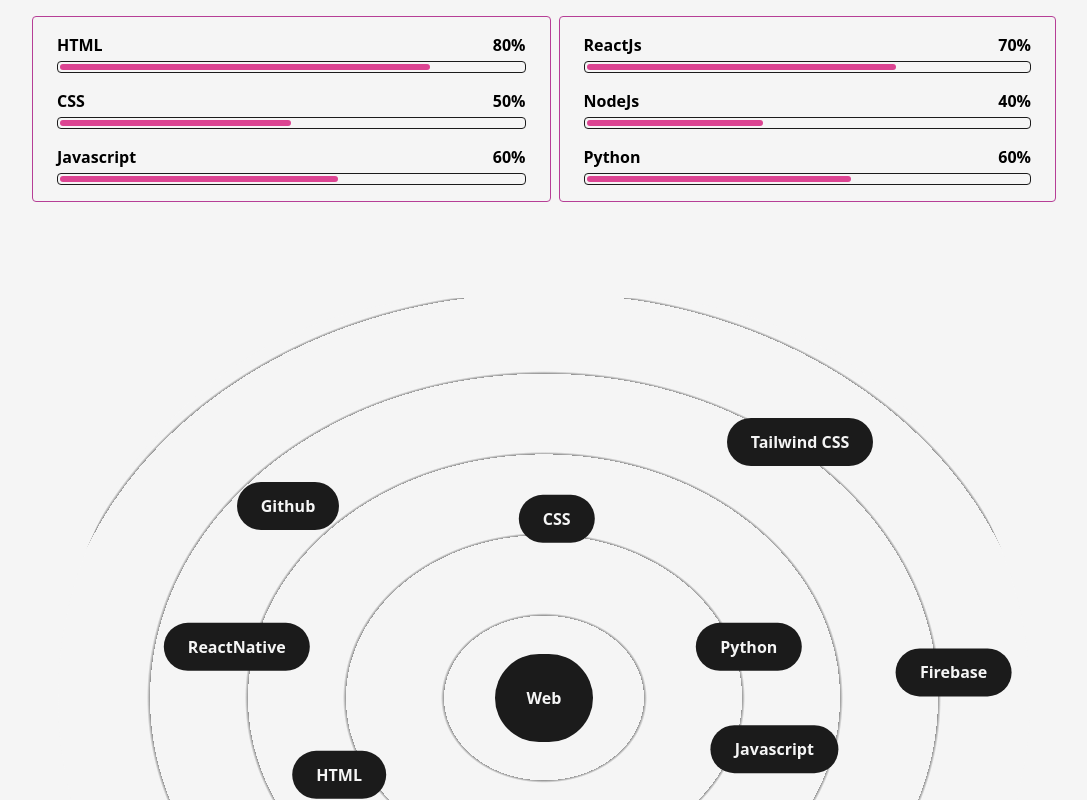
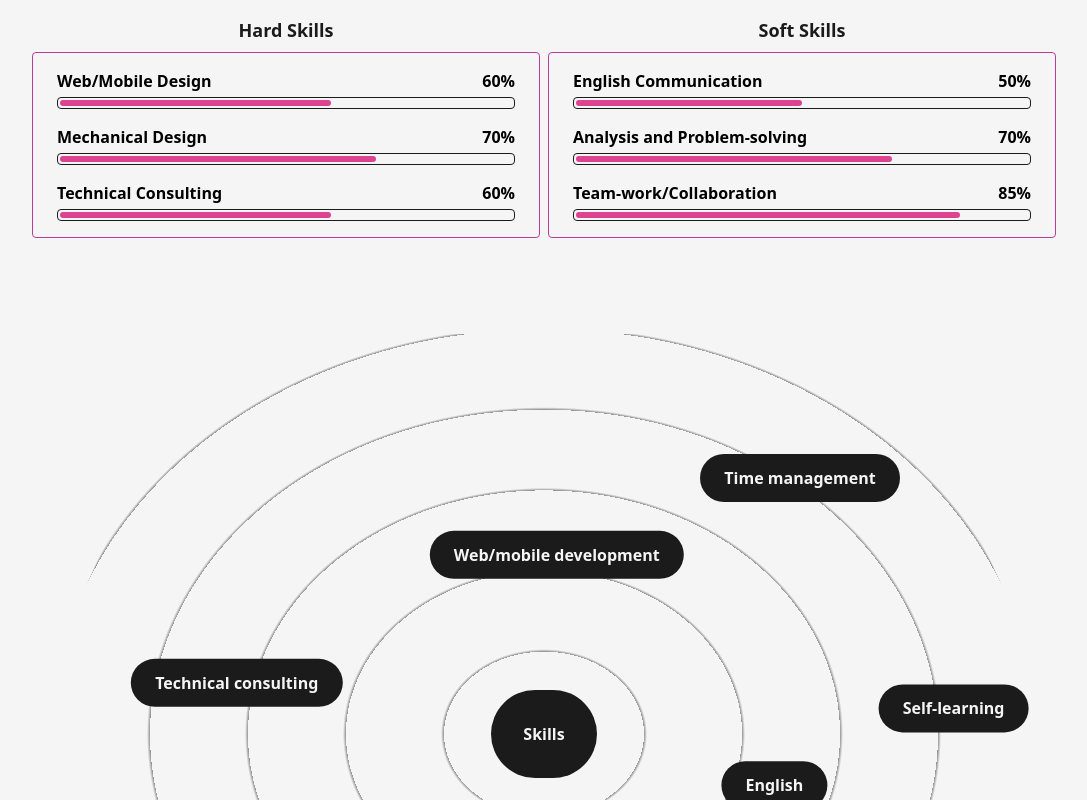
Before and after one commit to taiphan2288/thanhtai-portfolio, a React (Create React App) app: page / in a window 1280 px wide. Shown: the part 2760-3560 px from the top of the page, without its empty margins (96-1183 px from the left). Built offline with nearby package versions, Linux system fonts and the light colour scheme; no server answers.

Commit message:
Fix skills

```diff
--- a/src/components/Particle.js
+++ b/src/components/Particle.js
@@ -1,4 +1,4 @@
-import React from "react";
+import React, { useEffect, useState } from "react";
 import { useCallback } from "react";
 import Particles from "react-tsparticles";
 import { loadFull } from "tsparticles";
@@ -8,7 +8,7 @@
   const [mode, setMode] = useThemeSwitcher();
 
   const particlesInit = useCallback(async (engine) => {
-    console.log(engine);
+    // console.log(engine);
     // you can initiate the tsParticles instance (engine) here, adding custom shapes or presets
     // this loads the tsparticles package bundle, it's the easiest method for getting everything ready
     // starting from v2 you can add only the features you need reducing the bundle size
@@ -21,7 +21,6 @@
 
   return (
     <Particles
-      theme={mode}
       id="tsparticles"
       init={particlesInit}
       loaded={particlesLoaded}
@@ -70,7 +69,7 @@
             value: "#B63E96",
           },
           links: {
-            color: "#777777",
+            color: "#777",
             distance: 150,
             enable: true,
             opacity: 0.5,
--- a/src/hooks/useThemeSwitcher.js
+++ b/src/hooks/useThemeSwitcher.js
@@ -1,4 +1,4 @@
-import React, { useEffect, useState } from "react";
+import { useEffect, useState } from "react";
 
 const useThemeSwitcher = () => {
   const preferDarkQuery = "(prefer-color-theme:dark)";
@@ -52,6 +52,8 @@
     }
   }, [mode]);
 
+  // console.log(mode);
+
   return [mode, setMode];
 };
 
--- a/src/pages/Contact.js
+++ b/src/pages/Contact.js
@@ -5,6 +5,7 @@
 import { motion } from "framer-motion";
 import { FiSend } from "react-icons/fi";
 import { toast } from "react-toastify";
+import useThemeSwitcher from "../hooks/useThemeSwitcher";
 
 const Contact = () => {
   const form = useRef();
--- a/src/pages/Skills.js
+++ b/src/pages/Skills.js
@@ -62,21 +62,34 @@
         </p>
         <LineGradient width="mx-auto w-1/5 ss:w-3/5 xl:w-2/5 " />
         <p className="mt-10 mb-7 dark:text-white text-center">
-          Having basic programming skills in embedded software and web/mobile
+          Having basic hard skills and soft skills
         </p>
       </motion.div>
 
       {/* Skill Progress */}
       <div className="flex wrap gap-2 justify-center w-full lg:flex-col my-8">
-        <div className="relative border border-primary rounded p-2 grow shrink">
-          <SkillProgress name="HTML" progress="80%" />
-          <SkillProgress name="CSS" progress="50%" />
-          <SkillProgress name="Javascript" progress="60%" />
+        <div className="w-full">
+          <p className="text-center text-dark font-bold text-lg mb-2">
+            Hard Skills
+          </p>
+          <div className="relative flex flex-col border border-primary rounded p-2 grow shrink">
+            <SkillProgress name="Web/Mobile Design" progress="60%" />
+            <SkillProgress name="Mechanical Design" progress="70%" />
+            <SkillProgress name="Technical Consulting" progress="60%" />
+          </div>
         </div>
-        <div className="relative border border-primary rounded p-2 grow shrink">
-          <SkillProgress name="ReactJs" progress="70%" />
-          <SkillProgress name="NodeJs" progress="40%" />
-          <SkillProgress name="Python" progress="60%" />
+        <div className="w-full">
+          <p className="text-center text-dark font-bold text-lg mb-2">
+            Soft Skills
+          </p>
+          <div className="relative flex flex-col border border-primary rounded p-2 grow shrink">
+            <SkillProgress name="English Communication" progress="50%" />
+            <SkillProgress
+              name="Analysis and Problem-solving"
+              progress="70%"
+            />
+            <SkillProgress name="Team-work/Collaboration" progress="85%" />
+          </div>
         </div>
       </div>
 
@@ -88,19 +101,19 @@
             lg:p-6 md:p-4 xs:text-xs xs:p-2 dark:bg-white dark:text-dark"
             whileHover={{ scale: 1.05 }}
           >
-            Web
+            Skills
           </motion.div>
 
-          <Skill name="CSS" x="1vw" y="-14vw" />
-          <Skill name="HTML" x="-16vw" y="6vw" />
-          <Skill name="ReactJs" x="6vw" y="18vw" />
-          <Skill name="ReactNative" x="-24vw" y="-4vw" />
-          <Skill name="Python" x="16vw" y="-4vw" />
-          <Skill name="Javascript" x="18vw" y="4vw" />
-          <Skill name="Firebase" x="32vw" y="-2vw" />
-          <Skill name="NodeJs" x="-28vw" y="15vw" />
-          <Skill name="Github" x="-20vw" y="-15vw" />
-          <Skill name="Tailwind CSS" x="20vw" y="-20vw" />
+          <Skill name="Web/mobile development" x="1vw" y="-14vw" />
+          {/* <Skill name="HTML" x="-16vw" y="6vw" /> */}
+          <Skill name="Mechanical design" x="6vw" y="18vw" />
+          <Skill name="Technical consulting" x="-24vw" y="-4vw" />
+          {/* <Skill name="Python" x="16vw" y="-4vw" /> */}
+          <Skill name="English" x="18vw" y="4vw" />
+          <Skill name="Self-learning" x="32vw" y="-2vw" />
+          <Skill name="Team-work" x="-28vw" y="15vw" />
+          {/* <Skill name="Github" x="-20vw" y="-15vw" /> */}
+          <Skill name="Time management" x="20vw" y="-20vw" />
         </div>
       </div>
     </section>
```
